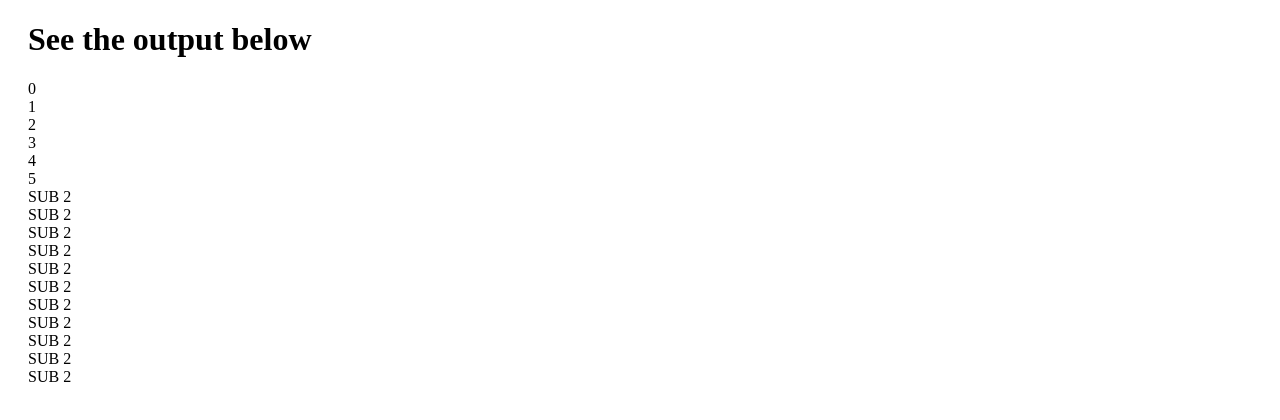
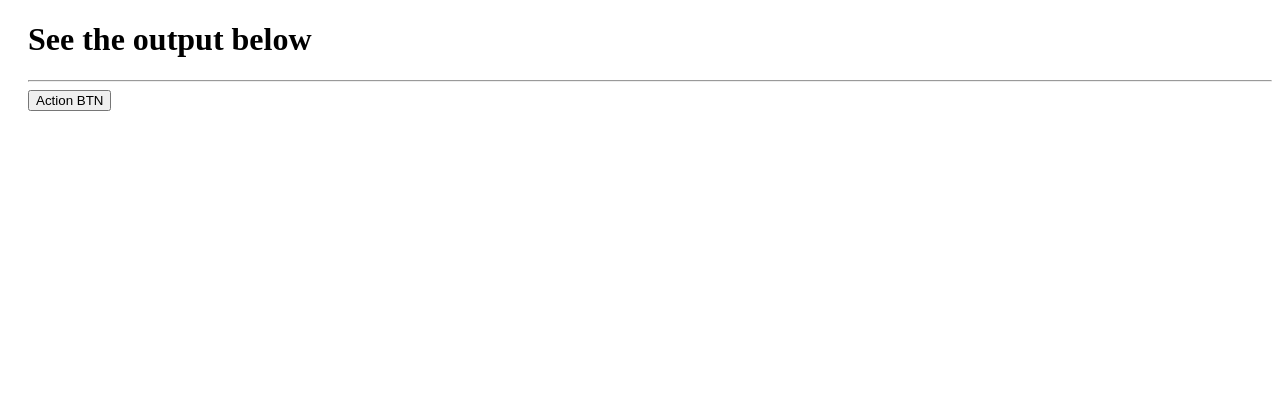
Before and after one commit to Davidhernandezn/RxJS, a website with bundled scripts: page index.html in a window 1280 px wide. Built offline with nearby package versions, Linux system fonts and the light colour scheme.

Commit message:
FROM EVENT reaccionar a eventos de la interfaz

```diff
--- a/index.html
+++ b/index.html
@@ -21,6 +21,11 @@
     <div id="logContainer"></div>
     <div id="container"></div>
     <div id="div"></div>
+
+    <hr>
+    <button id="action-btn" click()>Action BTN</button>
+
     <script src="main.js"></script>
+
   </body>
 </html>
--- /dev/null
+++ b/src/create_fromEvent.js
@@ -0,0 +1,28 @@
+import { fromEvent } from 'rxjs';
+import { displayLog } from './utils';
+
+/**
+*OBSERVABLE QUE ASOCIADO A UN EVENT TARGET, PARA EMITIR LOS EVENTOS GENERADOS
+*CANALIZA EVENTOS DEL DOM
+*O EVENT EMITERS DE NODE
+*REACCIONAR A EVENTOS DE LA INTERFAZ
+*/
+
+export default () => {
+//REFERENCIAMOS ELEMENTO
+    const actionBtn = document.getElementById('action-btn');
+
+//observable apartir de los eventos (target y eventoAEscuchar);
+const source = fromEvent(actionBtn, 'click');
+
+//NOS SUSCRIBIMOS AL OBSERVABLE A LOS DATOS (DATOS RECIBIDOS)
+//LO QUE HARÉ CON LOS DATOS
+source.subscribe(evt => {
+    displayLog(`click event at pos (${evt.x}, ${evt.y})`);
+})
+
+
+//NUEVO
+fromEvent(document, 'mousemove').subscribe(evt =>{
+    console.log(evt);
+})}
--- a/src/index.js
+++ b/src/index.js
@@ -5,7 +5,8 @@
 //import example from './create';//OBSERVERS
 //import example from './create_from'; //    USO DE FROM QUE PERMITE CONVERTIR PROMISE EN OBSERVABLES
 //import example from './create_rage_of'; //OF: EMITE UN A SECUENCIA VARIABLE DE OBJETOS DE DISTINTA TIPOLOGIA,  RANGE: secuencia de datos de inicio y numero de valores
-import example from './create_interval_time';
+//import example from './create_interval_time';//SECUENCIA DE VALORES CADA CIERTO TIEMPO Y TIME EJECUCION DESPUES DES CIERTO TIEMPO
+import example from './create_fromEvent';
 
 //run stuff
 example();
```
